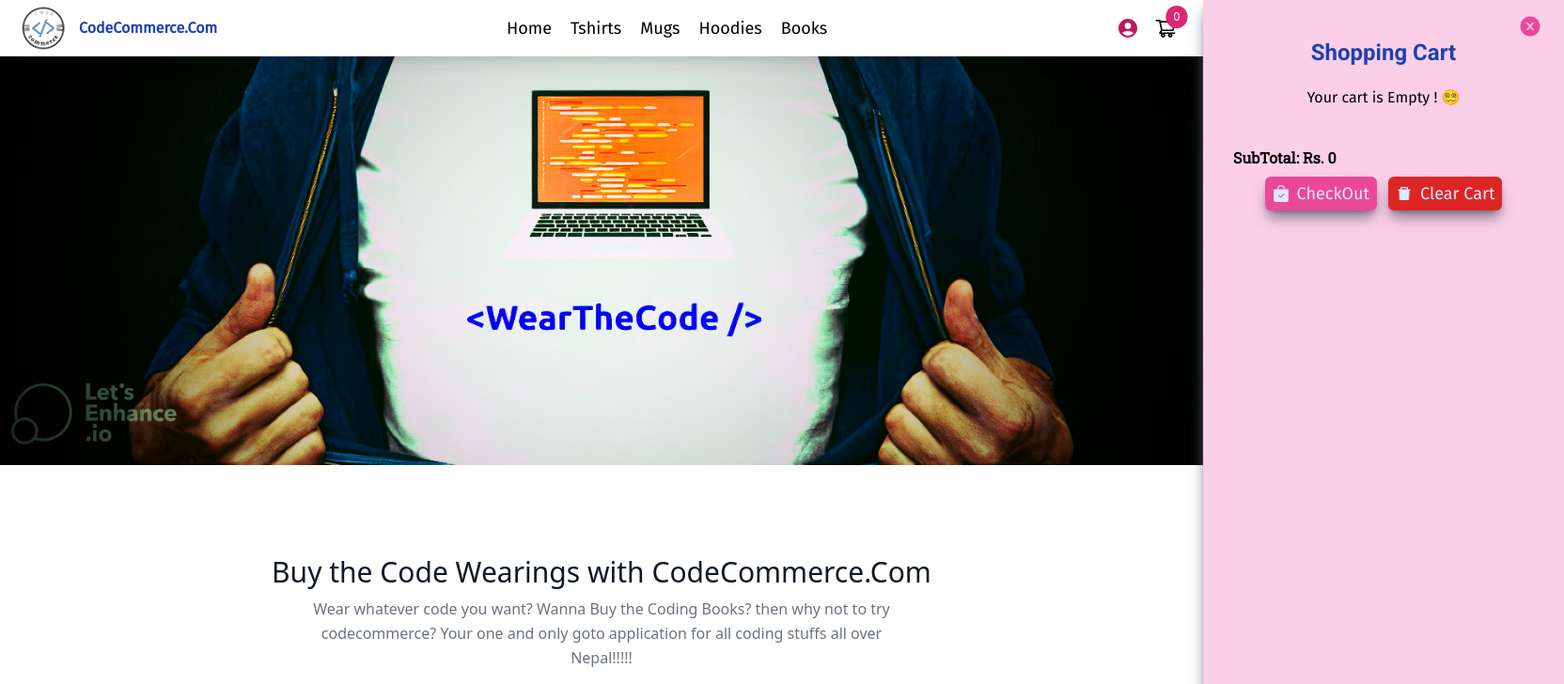
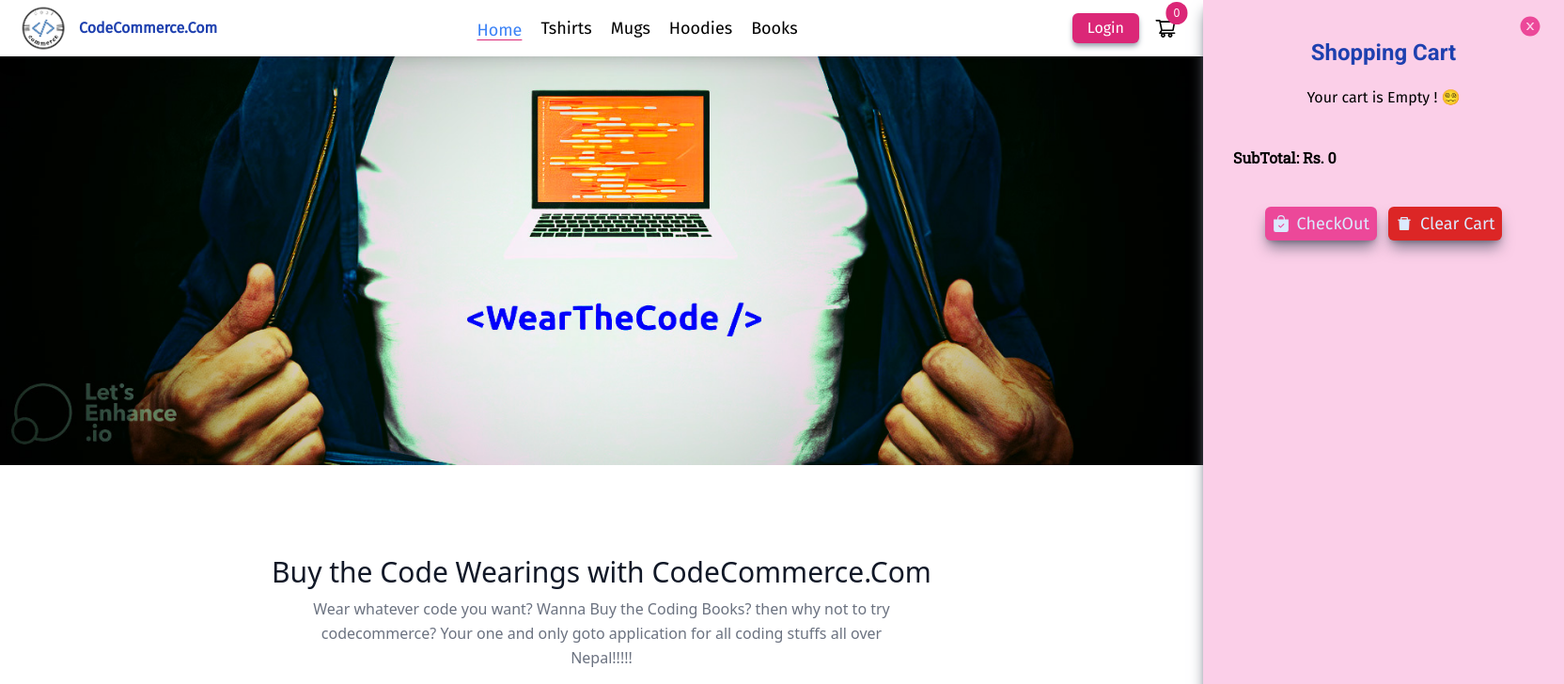
Before and after one commit to SantoshPhaiju/CodeCommerce, a Next.js app: page / in a window 1280 px wide. Shown: the top 728 px of the page at 94% size, 1664 px wide, since content can reach past the window. Built offline with nearby package versions, Linux system fonts and the light colour scheme.

Commit message:
adding login and logout

```diff
--- a/components/Navbar.js
+++ b/components/Navbar.js
@@ -1,16 +1,36 @@
 import Image from "next/image";
 import Link from "next/link";
+import { useRouter } from "next/router";
 import React, { useRef, useState, useEffect } from "react";
 import { AiOutlineShoppingCart } from "react-icons/ai";
 // import { MdOutlineAccountCircle } from "react-icons/md";
 import { AiFillCloseCircle, AiFillDelete } from "react-icons/ai";
 import { AiFillPlusCircle, AiFillMinusCircle } from "react-icons/ai";
 import { BsFillBagCheckFill } from "react-icons/bs";
-import {MdAccountCircle} from 'react-icons/md'
+import { MdAccountCircle } from "react-icons/md";
 
-const Navbar = ({ cart, addToCart, removeFromCart, clearCart, subTotal, cartLength, loggedIn, logout }) => {
+const Navbar = ({
+  cart,
+  addToCart,
+  removeFromCart,
+  clearCart,
+  subTotal,
+  cartLength,
+  loggedIn,
+  logout,
+}) => {
   // console.log(cart, addToCart, removeFromCart, clearCart, subTotal);
   const ref = useRef();
+
+  const router = useRouter();
+  const [dropdown, setDropdown] = useState(false);
+  const [page, setPage] = useState("/");
+
+  useEffect(() => {
+    // console.log(router.route);
+    setPage(router.route);
+  }, [router.route]);
+
   const toggleCart = () => {
     if (ref.current.classList.contains("translate-x-full")) {
       ref.current.classList.remove("translate-x-full");
@@ -20,7 +40,6 @@
       ref.current.classList.add("translate-x-full");
     }
   };
-
   return (
     <>
       <div className="flex flex-col justify-center items-center gap-2 md:flex-row md:justify-between shadow-lg w-full bg-white sticky top-0 z-20">
@@ -42,33 +61,115 @@
         </Link>
         <nav className="flex items-center">
           <ul className="flex items-center justify-center space-x-5">
-            <Link href={"/"} className={`link font-firasans`}>
+            <Link
+              href={"/"}
+              className={`link font-firasans ${
+                page === "/" &&
+                "text-blue-500 underline transition-all duration-200 transform translate-y-0.5 underline-offset-4 decoration-pink-600"
+              }`}
+            >
               <li>Home</li>
             </Link>
-            <Link href={"/tshirts"} className={`link font-firasans`}>
+            <Link
+              href={"/tshirts"}
+              className={`link font-firasans ${
+                page === "/tshirts" &&
+                "text-blue-500 underline transition-all duration-200 transform translate-y-0.5 underline-offset-4 decoration-pink-600"
+              }`}
+            >
               <li>Tshirts</li>
             </Link>
-            <Link href={"/mugs"} className={`link font-firasans`}>
+            <Link
+              href={"/mugs"}
+              className={`link font-firasans ${
+                page === "/mugs" &&
+                "text-blue-500 underline transition-all duration-200 transform translate-y-0.5 underline-offset-4 decoration-pink-600"
+              }`}
+            >
               <li>Mugs</li>
             </Link>
-            <Link href={"/hoodies"} className={`link font-firasans`}>
+            <Link
+              href={"/hoodies"}
+              className={`link font-firasans ${
+                page === "/hoodies" &&
+                "text-blue-500 underline transition-all duration-200 transform translate-y-0.5 underline-offset-4 decoration-pink-600"
+              }`}
+            >
               <li>Hoodies</li>
             </Link>
-            <Link href={"/books"} className={`link font-firasans`}>
+            <Link
+              href={"/books"}
+              className={`link font-firasans ${
+                page === "/books" &&
+                "text-blue-500 underline transition-all duration-200 transform translate-y-0.5 underline-offset-4 decoration-pink-600"
+              }`}
+            >
               <li>Books</li>
             </Link>
           </ul>
         </nav>
 
-       <div className="buttons flex items-center justify-center md:mr-7 text-xl md:text-3xl space-x-4 mb-3 md:mb-0 relative">
-          {!loggedIn && <Link href={"/login"}>
-            <MdAccountCircle className="cursor-pointer text-2xl text-pink-700" />
-          </Link>}
-          {loggedIn && <div className="text-lg font-firasans"> Welcome user </div>}
-          {loggedIn && <button className="btn text-base py-1 px-4 bg-blue-200 rounded-md shadow-md font-firasans" onClick={logout}>Logout</button>}
+        <div className="buttons flex items-center justify-center md:mr-7 text-xl md:text-3xl space-x-4 mb-3 md:mb-0 relative">
+          <div
+            onMouseOver={() => setDropdown(true)}
+            onMouseLeave={() => setDropdown(false)}
+          >
+            {dropdown && (
+              <div
+                onMouseOver={() => setDropdown(true)}
+                onMouseLeave={() => setDropdown(false)}
+                className="absolute right-24 text-lg bg-pink-300 top-7 py-2 flex px-3 rounded-md font-firasans w-36"
+              >
+                <ul className="flex flex-col">
+                  <Link
+                    href={""}
+                    className={
+                      "hover:text-purple-700 hover:underline hover:underline-offset-2"
+                    }
+                  >
+                    <li>My Account</li>
+                  </Link>
+                  <Link
+                    href={""}
+                    className={
+                      "hover:text-purple-700 hover:underline hover:underline-offset-2"
+                    }
+                  >
+                    <li>Orders</li>
+                  </Link>
+                  <Link
+                    href={""}
+                    className={
+                      "hover:text-purple-700 hover:underline hover:underline-offset-2"
+                    }
+                  >
+                    <li onClick={logout}>Logout</li>
+                  </Link>
+                </ul>
+              </div>
+            )}
+            {loggedIn && (
+              <>
+                <MdAccountCircle className="cursor-pointer text-2xl text-pink-700" />
+              </>
+            )}
+          </div>
+
+          {!loggedIn && (
+            <Link href={"/login"} className={"flex justify-center"}>
+              <button className="btn text-base py-1 px-4 text-white bg-pink-600 rounded-md shadow-md font-firasans mt-0 shadow-gray-400">
+                Login
+              </button>
+            </Link>
+          )}
+          {loggedIn && (
+            <div className="text-lg font-firasans"> Welcome user </div>
+          )}
+
           <AiOutlineShoppingCart
             className="cursor-pointer text-2xl"
             onClick={toggleCart}
+
           />
           <span
             className="absolute top-0 right-0 px-2 py-1 translate-x-1/2 -translate-y-1/2 bg-pink-600 rounded-full text-xs text-white cursor-pointer"
@@ -77,8 +178,9 @@
             {cartLength}
           </span>
         </div>
+
         <div
-          className={`sidebar overflow-y-auto absolute top-0 right-0 bg-pink-200 px-6 py-10 transition-all transform ${
+          className={`sidebar overflow-y-auto fixed top-0 right-0 bg-pink-200 px-6 py-10 transition-all transform ${
             Object.keys(cart).length !== 0
               ? "translate-x-0"
               : "translate-x-full"
@@ -134,7 +236,7 @@
           <div className="subtotal font-bold font-robotoslab mt-10 ml-2">
             SubTotal: Rs. {subTotal}
           </div>
-          <div className="button flex flex-col lg:flex-row gap-1 justify-center items-center my-2 lg:space-x-2">
+          <div className="button flex flex-col lg:flex-row gap-4 mt-10 lg:gap-1 justify-center items-center my-2 lg:space-x-2">
             <Link href={"/checkout"}>
               <button className="font-firasans bg-pink-500 py-1 text-lg px-8 md:px-2 text-blue-100 font-medium text-center rounded-md shadow-lg shadow-gray-700/60 hover:bg-pink-700 flex items-center justify-center space-x-2">
                 <BsFillBagCheckFill />
--- a/pages/_app.js
+++ b/pages/_app.js
@@ -19,7 +19,7 @@
     } else {
       setLoggedIn(false);
     }
-  });
+  }, [router.query]);
 
   useEffect(() => {
     // console.log("This is the useeffect from the _app.js");
@@ -36,6 +36,7 @@
   }, []);
 
   const logout = () => {
+    router.push("/login")
     localStorage.removeItem("token");
     setLoggedIn(false);
   };
--- a/pages/_document.js
+++ b/pages/_document.js
@@ -8,7 +8,7 @@
 
   render() {
     return (
-      <Html>
+      <Html className="overflow-x-hidden">
         <Head>
           <link
             href="https://fonts.googleapis.com/css2?family=Dancing+Script:wght@700&family=Fira+Sans&family=Roboto+Slab&family=Roboto:wght@700&family=Rubik:wght@500&family=Ubuntu&display=swap"
--- a/pages/checkout.js
+++ b/pages/checkout.js
@@ -132,7 +132,7 @@
             return (
               <li key={k}>
                 <div className="item flex my-3 text-base 2xl:text-lg font-firasans font-medium text-black">
-                  <div className="w-[40%]">{cart[k].name} ({cart[k].size}/{cart[k].variant})</div>
+                  <div className="w-[80%] sm:w-[60%] md:w-[40%]">{cart[k].name} ({cart[k].size}/{cart[k].variant})</div>
                   <div className="w-1/3 flex items-center justify-center gap-3 text-lg">
                     <AiFillMinusCircle
                       onClick={() =>
```
